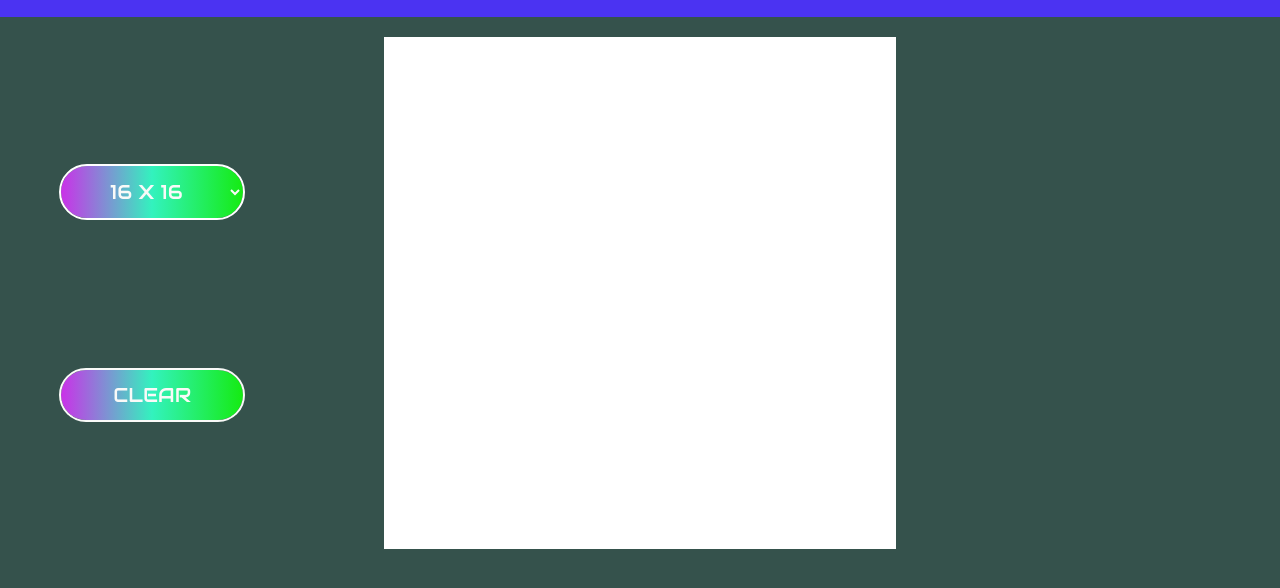
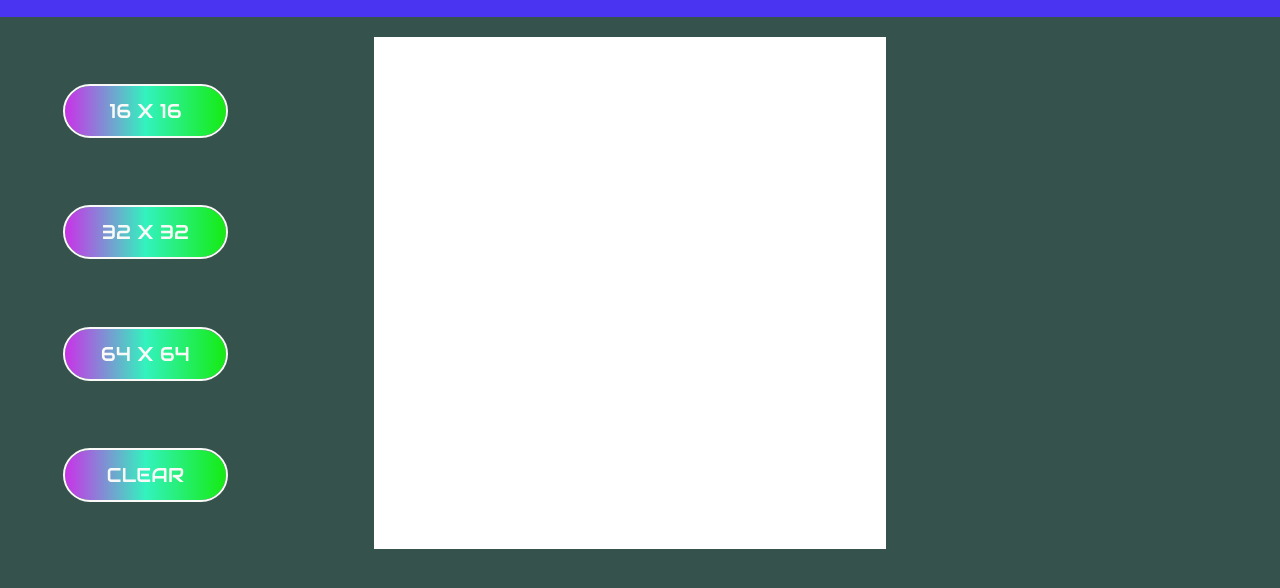
Before and after one commit to sartorifbio/Etch-a-Scktch, a plain HTML site: page index.html in a window 1280 px wide. Shown: the part 94-682 px from the top of the page. Drawn offline with Linux system fonts and the light colour scheme.

Commit message:
Add index.html and js/etch-a-scktch.js

```diff
--- a/index.html
+++ b/index.html
@@ -23,10 +23,12 @@
 <div class="container">
     <div id="divbutton">
 
-        <select name="squares per side" id="squares">
-            <option value="16x16">16 x 16</option>
-            <option value="64x64">64 x 64</option>
-        </select>
+        <button class = "button" id="resolution16">16 x 16</button>
+
+        <button class = "button" id="resolution32">32 x 32</button>
+
+        <button class = "button" id="resolution64">64 x 64</button>
+
 
         <button class = "button" id="clear"> Clear </button>
 
--- a/js/etch-a-scktch.js
+++ b/js/etch-a-scktch.js
@@ -1,35 +1,22 @@
-// variável que recebe a seleção da div html em que será criado o quadro
-const sketchbook = document.querySelector('#sketchbook');
+/*define o número de linhas e colunas na grade */
+function defineGride(numberPixel){
+    const grideRowsCols = numberPixel;
+    return grideRowsCols;
+}
 
-/*define o número de linhas e colunas na grade */
-const grideRowsCols = 16;
-const whiteSquare = 512 / grideRowsCols;
+function defineSquare(numberPixel){
+    let whiteSquare = 512 / numberPixel;
+    return whiteSquare;
+}
 
-//variável que recebe o tamanho em pixes da altura e largura do quadro
-const whidthHeight = 512;
 
-//definindo altura e largura
-sketchbook.style.width = `${whidthHeight}px`;
-sketchbook.style.height = `${whidthHeight}px`;;
-
-/*criando este estilo porque no style display inline-block que vou criar na iteração abaixo, ficará um espaço entre as divs*/
-sketchbook.style.lineHeight = '0%';
-
-sketchbook.style.margin = '20px';
-
-const clearFrame = document.querySelector('#clear');
-
-clearFrame.addEventListener('click', () => {
-    callFrame();
-    });
-
-function callFrame(){
+function callFrame(defineGride, whiteSquare){
     for (let row=0; row < whiteSquare;row++){
         for (let col=0;col < whiteSquare;col++){
             let cell = document.createElement('div');
 
-            cell.style.width = `${grideRowsCols}px`;
-            cell.style.height = `${grideRowsCols}px`;
+            cell.style.width = `${defineGride}px`;
+            cell.style.height = `${defineGride}px`;
             cell.style.backgroundColor = 'white';
 
             cell.classList.add('cell');
@@ -55,13 +42,65 @@ function callFrame(){
                 cell.removeEventListener('mousemove', fillCell);
             });
 
-             clearFrame.addEventListener('click', () => {
+            clearFrame.addEventListener('click', () => {
                 sketchbook.removeChild(cell);
-                });
+            });
 
+            resolution16.addEventListener('click', () => {
+                sketchbook.removeChild(cell);
+            });
+
+            resolution32.addEventListener('click', () => {
+                sketchbook.removeChild(cell);
+            });
+
+            resolution64.addEventListener('click', () => {
+                sketchbook.removeChild(cell);
+            });
 
         };
     };
 };
 
-callFrame();
+// variável que recebe a seleção da div html em que será criado o quadro
+const sketchbook = document.querySelector('#sketchbook');
+
+let numberPixel = 16;
+
+//variável que recebe o tamanho em pixes da altura e largura do quadro
+const whidthHeight = 512;
+
+//definindo altura e largura
+sketchbook.style.width = `${whidthHeight}px`;
+sketchbook.style.height = `${whidthHeight}px`;;
+
+/*criando este estilo porque no style display inline-block que vou criar na iteração abaixo, ficará um espaço entre as divs*/
+sketchbook.style.lineHeight = '0%';
+
+sketchbook.style.margin = '20px';
+
+const resolution16 = document.querySelector('#resolution16');
+
+resolution16.addEventListener('click', () => {
+    callFrame(defineGride(32), defineSquare(32));
+});
+
+const resolution32 = document.querySelector('#resolution32');
+
+resolution32.addEventListener('click', ()   => {
+    callFrame(defineGride(16), defineSquare(16));
+});
+
+const resolution64 = document.querySelector('#resolution64');
+
+resolution64.addEventListener('click', ()   => {
+    callFrame(defineGride(8), defineSquare(8));
+});
+
+const clearFrame = document.querySelector('#clear');
+
+clearFrame.addEventListener('click', () => {
+callFrame(defineGride(numberPixel), defineSquare(numberPixel));
+});
+
+callFrame(defineGride(numberPixel), defineSquare(numberPixel));
```
